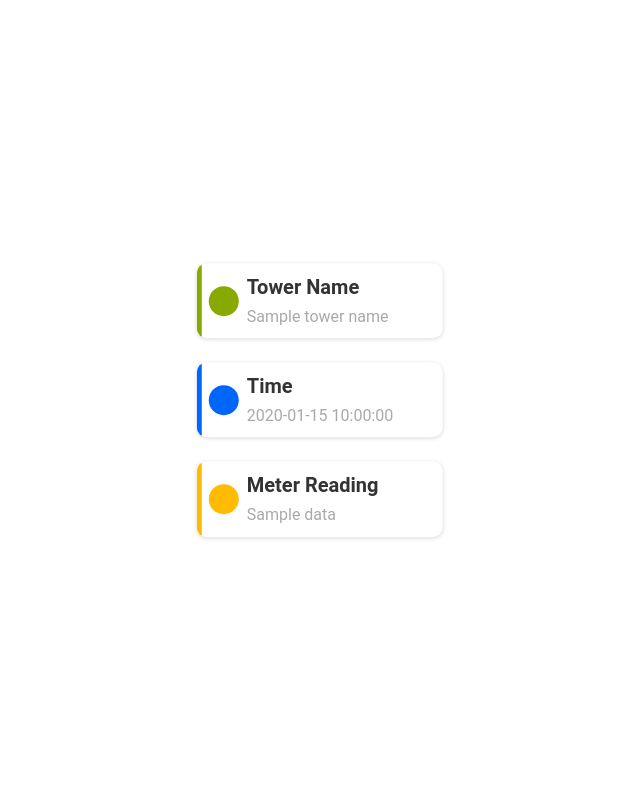
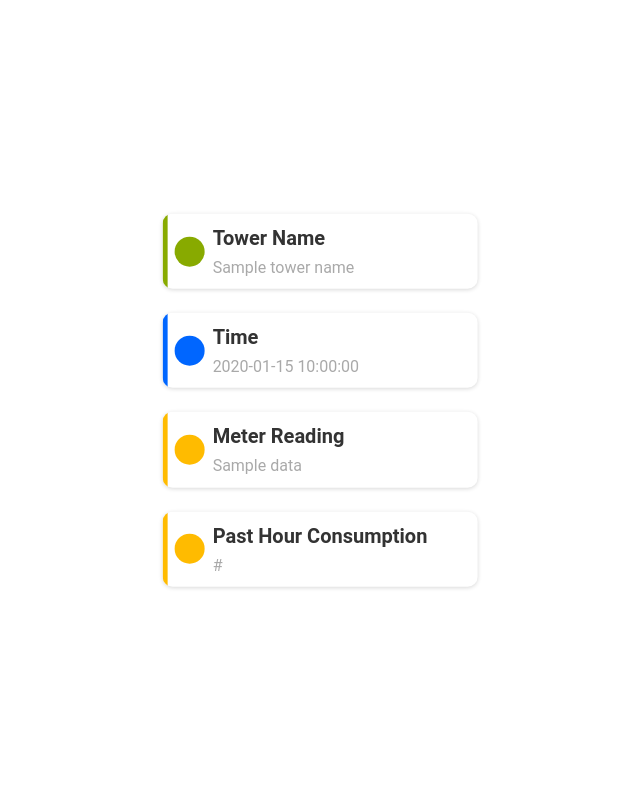
Before and after one commit to rahadarmannabid/meter_reading_analogue_site_flask_sql, a Flask app: template templates/result.html in a window 1280 px wide. Shown: the whole page, without its empty margins (340-980 px from the left). Run offline with Flask 2, Linux system fonts and the light colour scheme; the template is opened without the code that fills it: most values are stand-ins (such as "Sample title", 1, 10 or a date in 2020); some libraries are stand-ins or nearby versions.

Commit message:
Add files via upload

```diff
--- a/templates/index.html
+++ b/templates/index.html
@@ -93,8 +93,8 @@
   <label  for="tower_id">Tower ID:</label><br>
   <input id="selectbox1" list="tower_id" name="tower_id" required>
   <datalist id="tower_id">
-    <option value="Rangpur123">
-    <option value="Dhaka123">
+    <option value="Rangpur_1">
+    <option value="Dhaka_1">
   </datalist>
   <br>
 
--- a/templates/result.html
+++ b/templates/result.html
@@ -153,6 +153,14 @@ body {
                     </div>
                     <span class="alink"><i class="fas fa-times"></i></span>
                 </li>
+				<li class="msg s_warning">
+                    <span><i class="fas fa-exclamation"></i></span>
+                    <div class="text">
+                        <div class="title">Past Hour Consumption</div>
+                        <div class="content">{{hourly_consumption}}</div>
+                    </div>
+                    <span class="alink"><i class="fas fa-times"></i></span>
+                </li>
             </ul>
         </div>
     </body>
```
